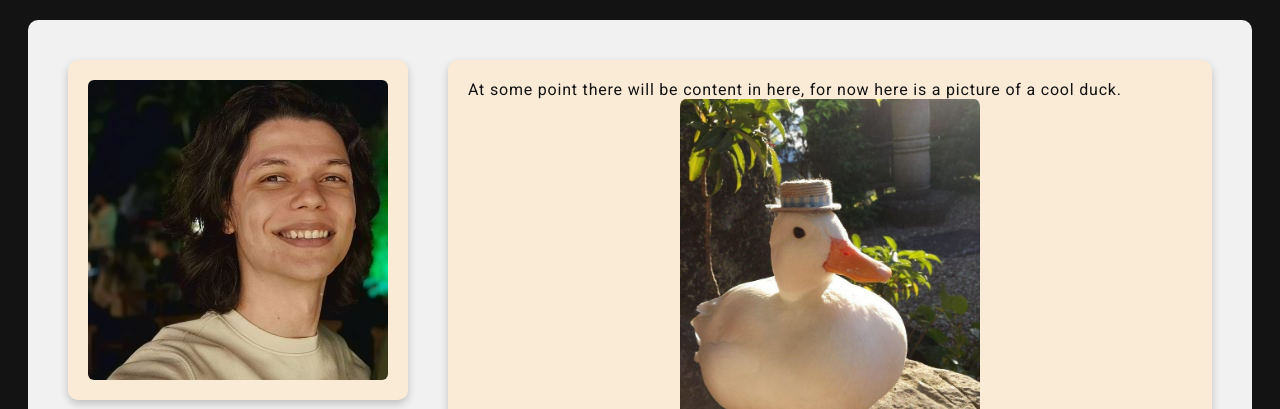
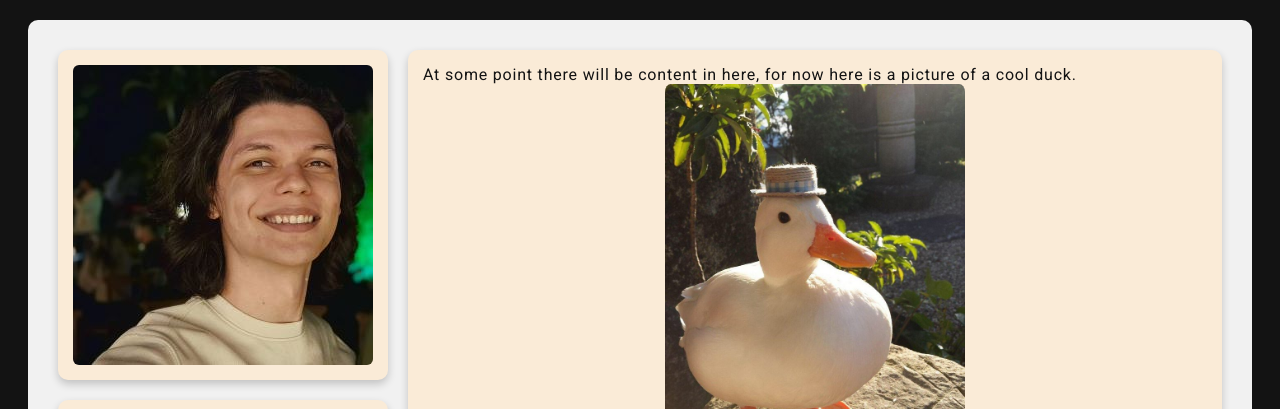
Before and after one commit to igorsousa-santos/igorsousa-santos.github.io, a plain HTML site: page index.html in a window 1280 px wide. Shown: the top 409 px of the page. Drawn offline with Linux system fonts and the light colour scheme.

Commit message:
Tweaked margins

```diff
--- a/styles.css
+++ b/styles.css
@@ -27,9 +27,9 @@
     flex-grow: 1;
 
     background-color: antiquewhite;
-    padding: 20px;
+    padding: 15px;
     border-radius: 10px;
-    margin: 20px;
+    margin: 10px;
 
     /* card shadow */
     box-shadow: 0 4px 8px 0 rgba(0,0,0,0.2);
```
